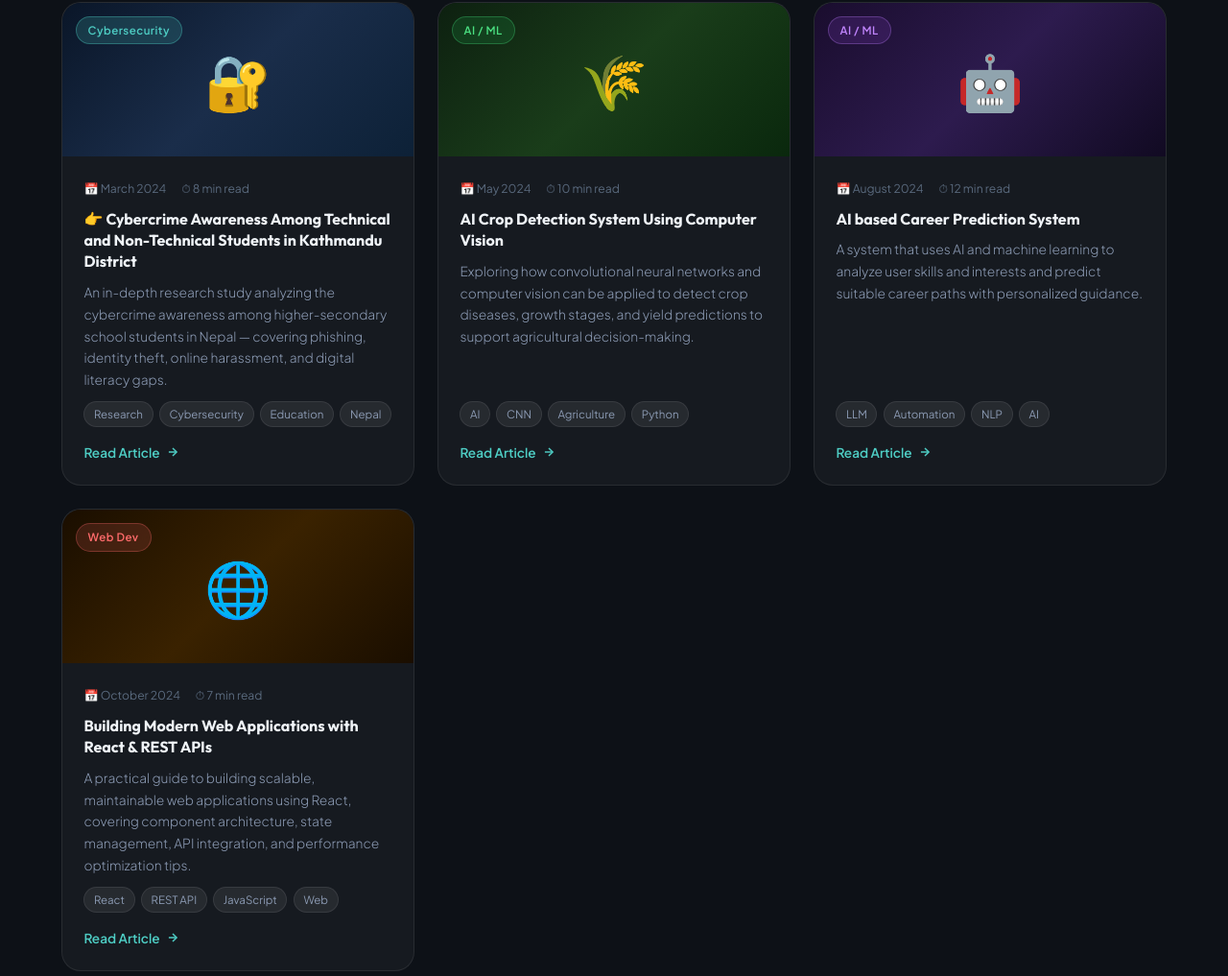
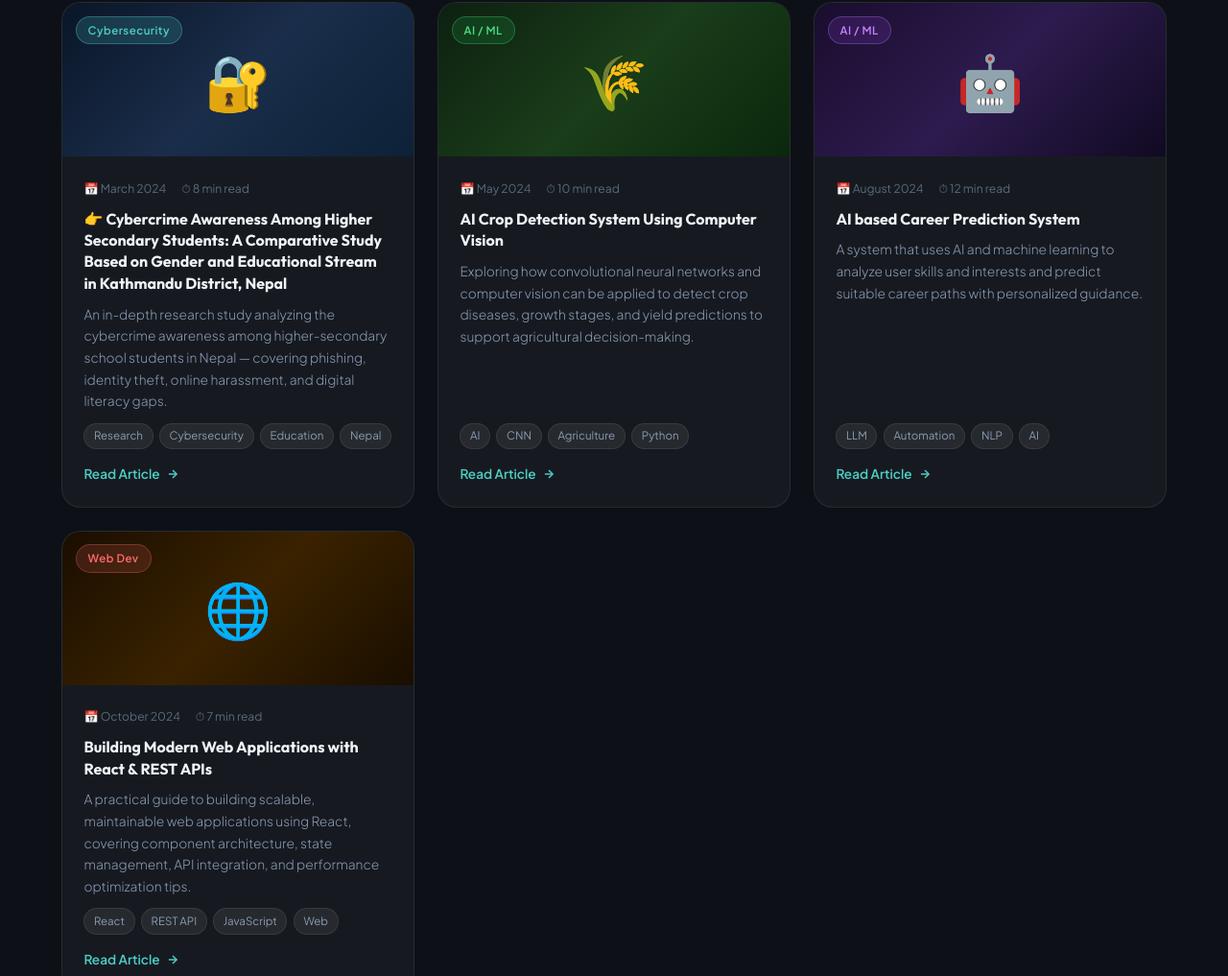
Before and after one commit to laxmanpant2053-sketch/L_profile, a plain HTML site: page index.html in a window 1280 px wide. Shown: the part 5986-7003 px from the top of the page at 96% size. Drawn offline with Linux system fonts and the light colour scheme.

Commit message:
index.html

```diff
--- a/index.html
+++ b/index.html
@@ -1153,7 +1153,7 @@
           <span class="article-date">📅 March 2024</span>
           <span class="article-read">⏱ 8 min read</span>
         </div>
-        <h3 class="article-title">👉 Cybercrime Awareness Among Technical and Non-Technical Students in Kathmandu District</h3>
+        <h3 class="article-title">👉 Cybercrime Awareness Among Higher Secondary Students: A Comparative Study Based on Gender and Educational Stream in Kathmandu District, Nepal</h3>
         <p class="article-excerpt">An in-depth research study analyzing the cybercrime awareness among higher-secondary school students in Nepal — covering phishing, identity theft, online harassment, and digital literacy gaps.</p>
         <div class="article-tags">
           <span class="art-tag">Research</span>
```
